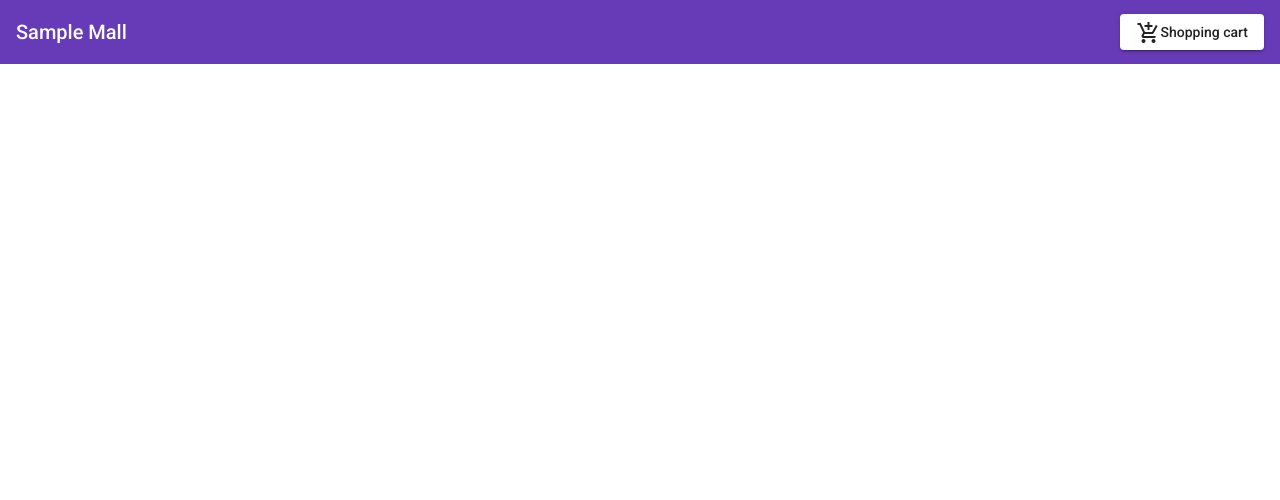
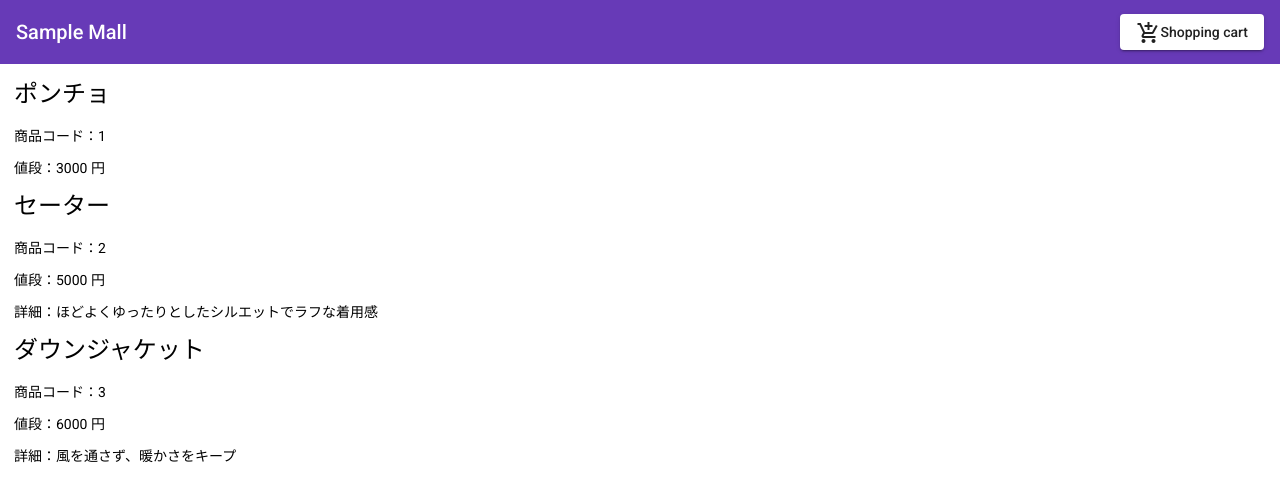
Before and after one commit to takurofukuta/study_angular_sampple-app, an Angular app: page / in a window 1280 px wide. Shown: the top 500 px of the page. Built offline with nearby package versions, Linux system fonts and the light colour scheme.

Commit message:
ngFor、ngIfの練習

```diff
--- a/src/app/app.component.html
+++ b/src/app/app.component.html
@@ -1 +1,3 @@
-<app-header></app-header>
+<app-header>
+  <app-item-list></app-item-list>
+</app-header>
--- a/src/app/header/header.component.css
+++ b/src/app/header/header.component.css
@@ -1,3 +1,8 @@
 .example-spacer {
   flex: 1 1 auto;
 }
+
+.wrapper {
+  padding: 1em;
+  max-width: 1400px;
+}
--- a/src/app/header/header.component.html
+++ b/src/app/header/header.component.html
@@ -6,4 +6,7 @@
       <mat-icon>add_shopping_cart</mat-icon>Shopping cart
     </button>
   </mat-toolbar>
+  <div class="wrapper">
+    <ng-content></ng-content>
+  </div>
 </div>
--- a/src/app/item-list/item-list.component.html
+++ b/src/app/item-list/item-list.component.html
@@ -1 +1,8 @@
-<p>item-list works!</p>
+<ng-container *ngFor="let item of items">
+  <div class="item-card">
+    <h1>{{ item.name }}</h1>
+    <p>商品コード：{{ item.id }}</p>
+    <p>値段：{{ item.price }} 円</p>
+    <p *ngIf="item.description">詳細：{{ item.description }}</p>
+  </div>
+</ng-container>
--- a/src/app/item-list/item-list.component.ts
+++ b/src/app/item-list/item-list.component.ts
@@ -1,15 +1,33 @@
 import { Component, OnInit } from '@angular/core';
-
+import { Item } from '../item.interface';
 @Component({
   selector: 'app-item-list',
   templateUrl: './item-list.component.html',
-  styleUrls: ['./item-list.component.css']
+  styleUrls: ['./item-list.component.css'],
 })
 export class ItemListComponent implements OnInit {
+  items: Item[] = [
+    {
+      id: 1,
+      name: 'ポンチョ',
+      price: 3000,
+      description: '',
+    },
+    {
+      id: 2,
+      name: 'セーター',
+      price: 5000,
+      description: 'ほどよくゆったりとしたシルエットでラフな着用感',
+    },
+    {
+      id: 3,
+      name: 'ダウンジャケット',
+      price: 6000,
+      description: '風を通さず、暖かさをキープ',
+    },
+  ];
 
-  constructor() { }
+  constructor() {}
 
-  ngOnInit(): void {
-  }
-
+  ngOnInit(): void {}
 }
--- /dev/null
+++ b/src/app/item.interface.ts
@@ -0,0 +1,6 @@
+export interface Item {
+  id: number;
+  name: string;
+  price: number;
+  description?: string;
+}
```
